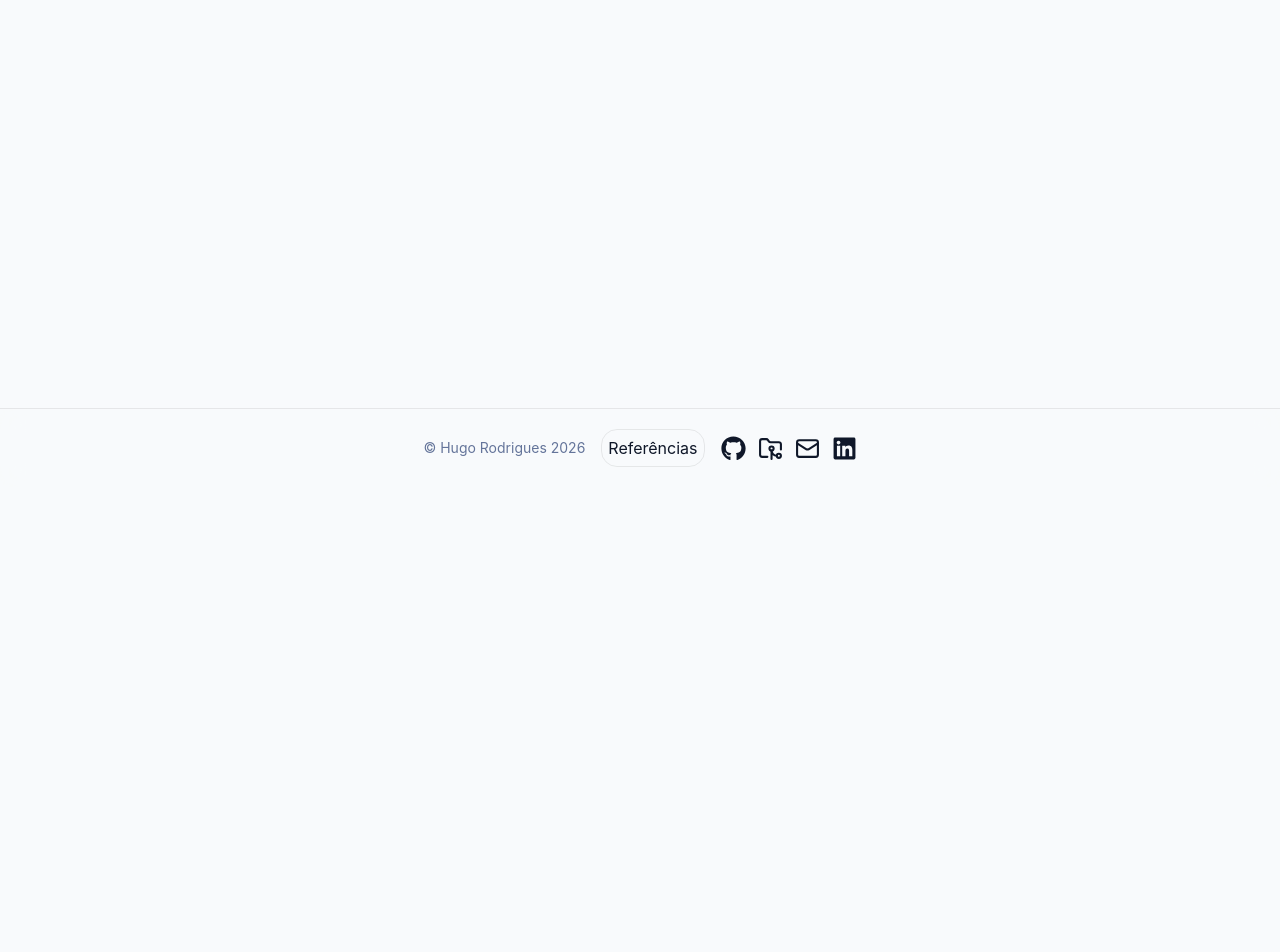
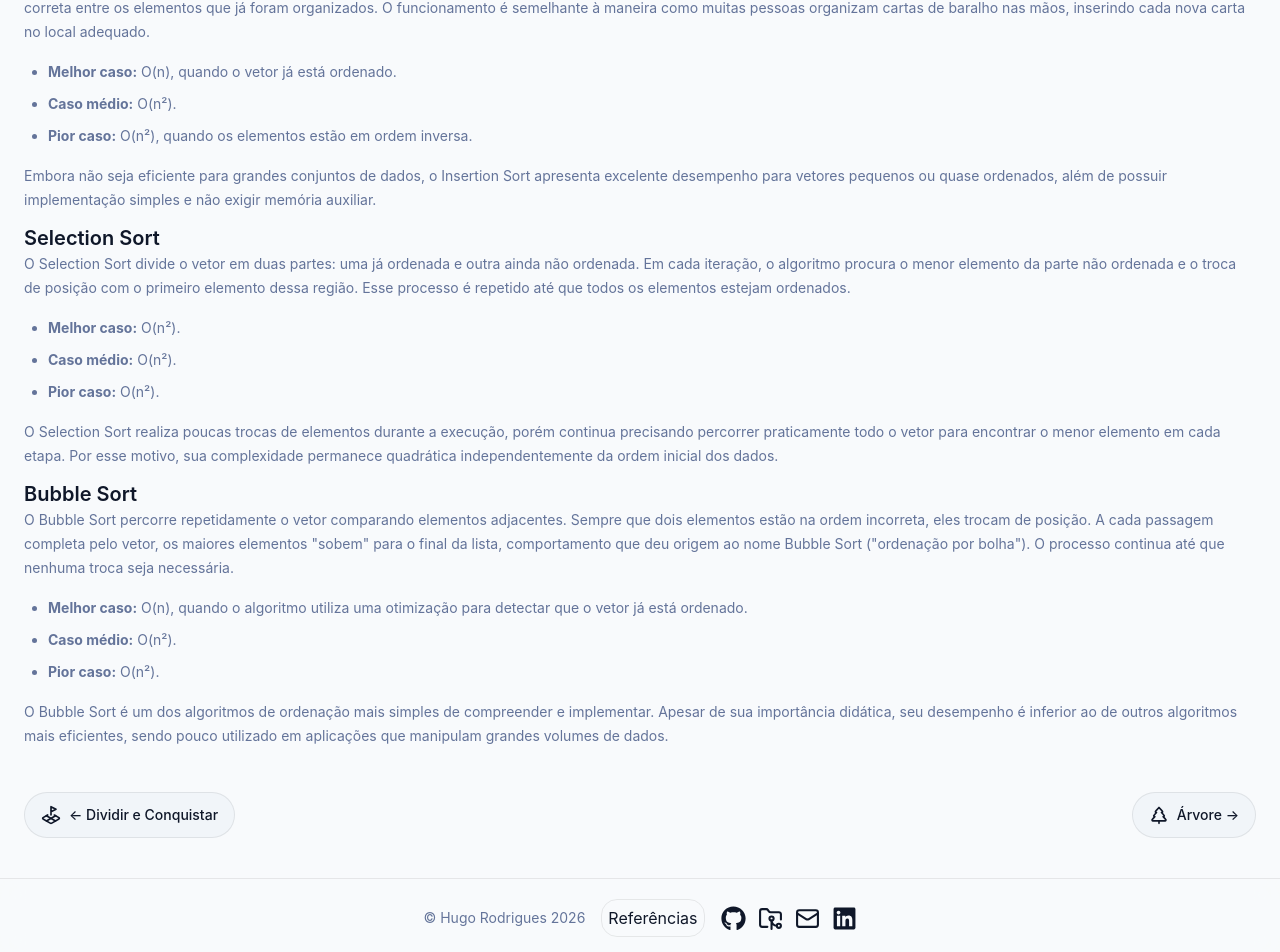
Before and after one commit to Apenas1Hugo/BigO_Algoritmos, a React (Vite) app in the folder BigO_Algoritmos/: page /algoritmos-quadraticos in a window 1280 px wide. Shown: the part 313-1265 px from the top of the page. Before the commit the page ends 800 px from the top, so only its background shows below. Built offline with nearby package versions, Linux system fonts and the light colour scheme.

Commit message:
feat: conteúdo textual da QuadraticAlgorithmsPage
Criado pagina sobre algoritmos quadráticos e adicionado seus conteúdos textuais.

```diff
--- /dev/null
+++ b/BigO_Algoritmos/src/pages/algoritmos_quadraticos/QuadraticAlgorithmPage.tsx
@@ -0,0 +1,152 @@
+import { LandPlot, TreePine } from "lucide-react";
+import { Button } from "../../components/shared/Button";
+import { Container } from "../../components/shared/Container";
+import { PageHeader } from "../../components/shared/PageHeader";
+
+import { useNavigate } from "react-router-dom";
+
+export function QuadraticAlgorithmsPage() {
+  const navigate = useNavigate();
+
+  return (
+    <Container variant="large">
+      <PageHeader
+        title="O que são algoritmos quadráticos?"
+        description="Algoritmos quadráticos são aqueles cuja complexidade de tempo é, em média ou no pior caso, O(n²). Isso significa que, conforme a quantidade de elementos aumenta, o número de operações cresce aproximadamente de forma quadrática. Para conjuntos pequenos de dados, esse desempenho normalmente não representa um problema. Entretanto, em grandes volumes de informação, algoritmos quadráticos tendem a se tornar significativamente mais lentos quando comparados a algoritmos de complexidade O(n log n), como o Quick Sort e o Merge Sort. Apesar disso, continuam sendo importantes para o aprendizado, pois possuem implementação simples e ajudam a compreender conceitos fundamentais de ordenação."
+      />
+
+      <PageHeader
+        title="Insertion Sort"
+        description={
+          <>
+            <p>
+              O Insertion Sort percorre o vetor da esquerda para a direita,
+              mantendo uma parte já ordenada. A cada passo, um novo elemento é
+              retirado da parte não ordenada e inserido na posição correta entre
+              os elementos que já foram organizados. O funcionamento é
+              semelhante à maneira como muitas pessoas organizam cartas de
+              baralho nas mãos, inserindo cada nova carta no local adequado.
+            </p>
+
+            <ul className="mt-4 list-disc space-y-2 pl-6">
+              <li>
+                <strong>Melhor caso:</strong> O(n), quando o vetor já está
+                ordenado.
+              </li>
+
+              <li>
+                <strong>Caso médio:</strong> O(n²).
+              </li>
+
+              <li>
+                <strong>Pior caso:</strong> O(n²), quando os elementos estão em
+                ordem inversa.
+              </li>
+            </ul>
+
+            <p className="mt-4">
+              Embora não seja eficiente para grandes conjuntos de dados, o
+              Insertion Sort apresenta excelente desempenho para vetores
+              pequenos ou quase ordenados, além de possuir implementação simples
+              e não exigir memória auxiliar.
+            </p>
+          </>
+        }
+      />
+
+      <PageHeader
+        title="Selection Sort"
+        description={
+          <>
+            <p>
+              O Selection Sort divide o vetor em duas partes: uma já ordenada e
+              outra ainda não ordenada. Em cada iteração, o algoritmo procura o
+              menor elemento da parte não ordenada e o troca de posição com o
+              primeiro elemento dessa região. Esse processo é repetido até que
+              todos os elementos estejam ordenados.
+            </p>
+
+            <ul className="mt-4 list-disc space-y-2 pl-6">
+              <li>
+                <strong>Melhor caso:</strong> O(n²).
+              </li>
+
+              <li>
+                <strong>Caso médio:</strong> O(n²).
+              </li>
+
+              <li>
+                <strong>Pior caso:</strong> O(n²).
+              </li>
+            </ul>
+
+            <p className="mt-4">
+              O Selection Sort realiza poucas trocas de elementos durante a
+              execução, porém continua precisando percorrer praticamente todo o
+              vetor para encontrar o menor elemento em cada etapa. Por esse
+              motivo, sua complexidade permanece quadrática independentemente da
+              ordem inicial dos dados.
+            </p>
+          </>
+        }
+      />
+
+      <PageHeader
+        title="Bubble Sort"
+        description={
+          <>
+            <p>
+              O Bubble Sort percorre repetidamente o vetor comparando elementos
+              adjacentes. Sempre que dois elementos estão na ordem incorreta,
+              eles trocam de posição. A cada passagem completa pelo vetor, os
+              maiores elementos "sobem" para o final da lista, comportamento que
+              deu origem ao nome Bubble Sort ("ordenação por bolha"). O processo
+              continua até que nenhuma troca seja necessária.
+            </p>
+
+            <ul className="mt-4 list-disc space-y-2 pl-6">
+              <li>
+                <strong>Melhor caso:</strong> O(n), quando o algoritmo utiliza
+                uma otimização para detectar que o vetor já está ordenado.
+              </li>
+
+              <li>
+                <strong>Caso médio:</strong> O(n²).
+              </li>
+
+              <li>
+                <strong>Pior caso:</strong> O(n²).
+              </li>
+            </ul>
+
+            <p className="mt-4">
+              O Bubble Sort é um dos algoritmos de ordenação mais simples de
+              compreender e implementar. Apesar de sua importância didática, seu
+              desempenho é inferior ao de outros algoritmos mais eficientes,
+              sendo pouco utilizado em aplicações que manipulam grandes volumes
+              de dados.
+            </p>
+          </>
+        }
+      />
+
+      <div className="mt-10 flex justify-between">
+        <Button
+          icon={LandPlot}
+          onClick={() => void navigate("/dividir-e-conquistar")}
+          variant="secondary"
+        >
+          <span className="hidden lg:inline">← Dividir e Conquistar</span>
+        </Button>
+
+        <Button
+          icon={TreePine}
+          onClick={() => void navigate("/arvore")}
+          variant="secondary"
+        >
+          <span className="hidden lg:inline">Árvore →</span>
+        </Button>
+      </div>
+    </Container>
+  );
+}
--- a/BigO_Algoritmos/src/router.tsx
+++ b/BigO_Algoritmos/src/router.tsx
@@ -4,6 +4,7 @@ import { RootLayout } from "./components/Layout/RootLayout";
 
 import { HomePage } from "./pages/home/HomePage";
 import { DivideConquerPage } from "./pages/dividir_e_conquistar/DivideConquerPage";
+import { QuadraticAlgorithmsPage } from "./pages/algoritmos_quadraticos/QuadraticAlgorithmPage";
 
 export const router = createBrowserRouter([
   {
@@ -19,7 +20,7 @@ export const router = createBrowserRouter([
       },
       {
         path: "/algoritmos-quadraticos",
-        element: <></>,
+        element: <QuadraticAlgorithmsPage/>,
       },
       {
         path: "/arvore",
```
